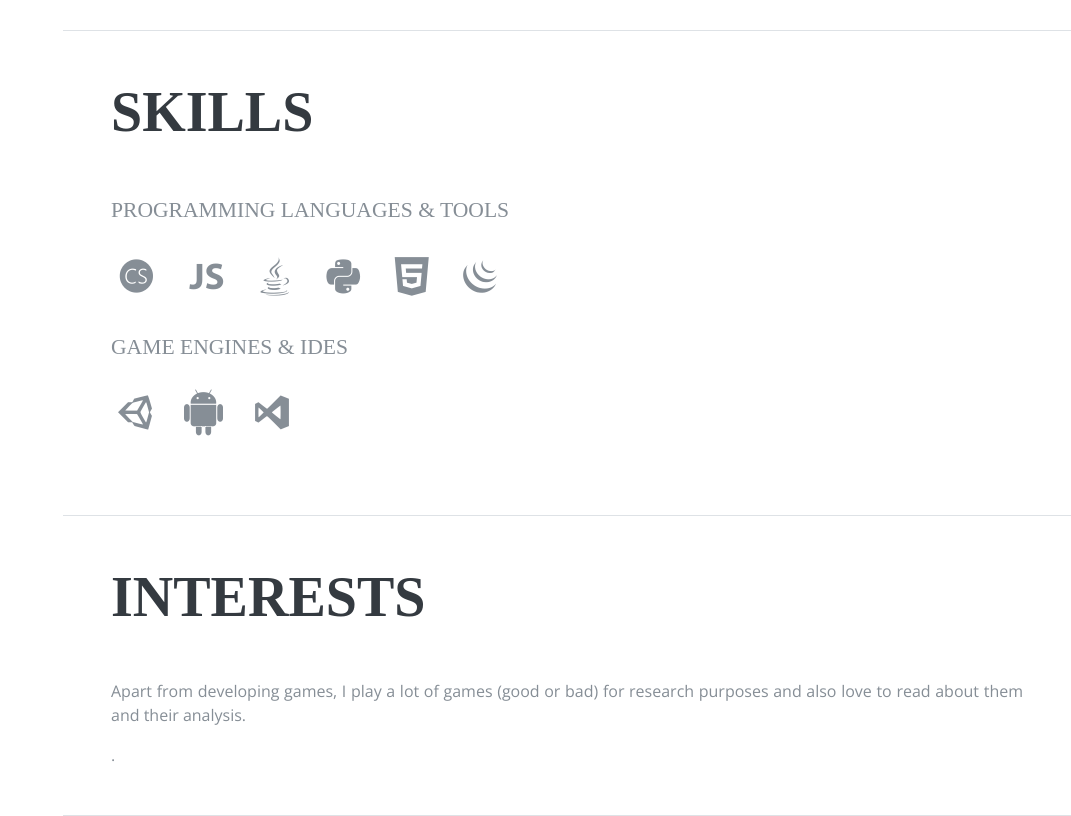
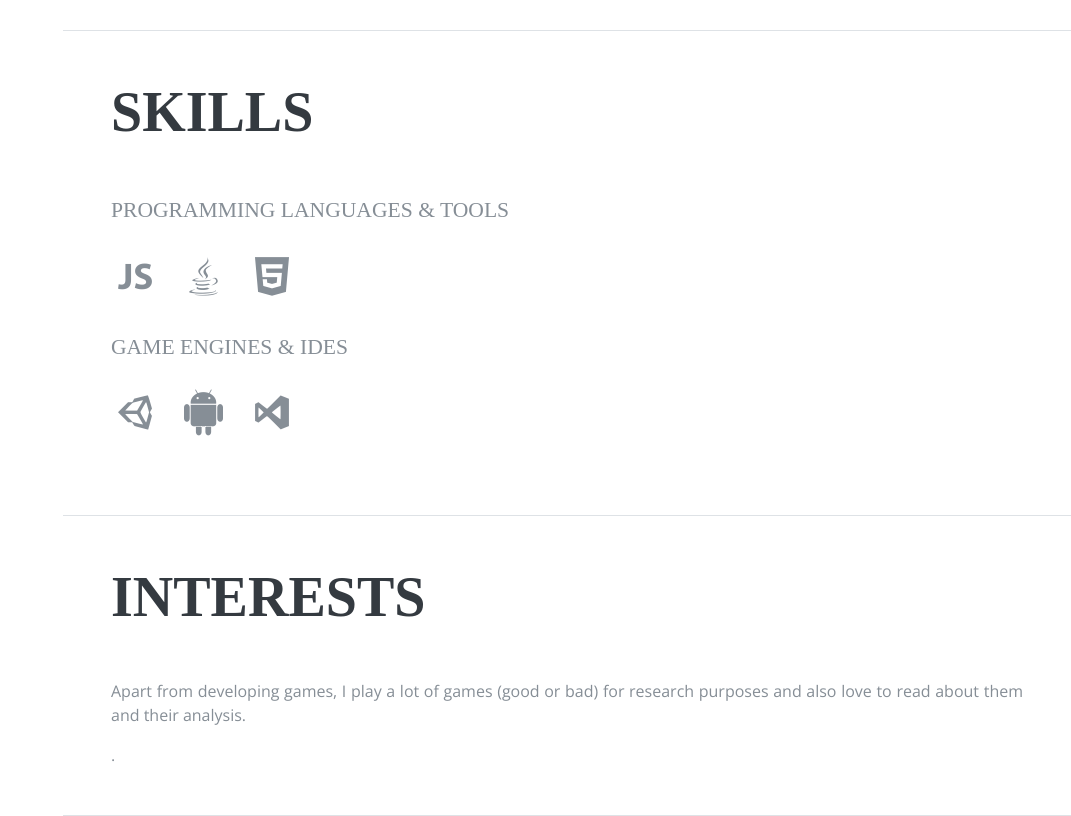
Before and after one commit to UnityApp/portfolio, a website: page resume/index.html in a window 1280 px wide. Shown: the part 899-1715 px from the top of the page, without its empty margins (209-1280 px from the left). Drawn offline with nearby package versions, Linux system fonts and the light colour scheme; a web font is replaced by a local one.

Commit message:
Update index.html

```diff
--- a/resume/index.html
+++ b/resume/index.html
@@ -332,24 +332,24 @@
 
           <div class="subheading mb-3">Programming Languages &amp; Tools</div>
           <ul class="list-inline list-icons">
-            <li class="list-inline-item">
+            <!--<li class="list-inline-item">
               <i class="devicons devicons-scriptcs"></i>
-            </li>
+            </li>-->
             <li class="list-inline-item">
               <i class="devicons devicons-javascript"></i>
             </li>
             <li class="list-inline-item">
               <i class="devicons devicons-java"></i>
             </li>
-            <li class="list-inline-item">
+            <!--<li class="list-inline-item">
               <i class="devicons devicons-python"></i>
-            </li>
+            </li>-->
             <li class="list-inline-item">
               <i class="devicons devicons-html5"></i>
             </li>
-            <li class="list-inline-item">
+            <!--<li class="list-inline-item">
               <i class="devicons devicons-jquery"></i>
-            </li>
+            </li>-->
           </ul>
           <div class="subheading mb-3">Game Engines &amp; IDEs</div>
           <ul class="list-inline list-icons">
```
